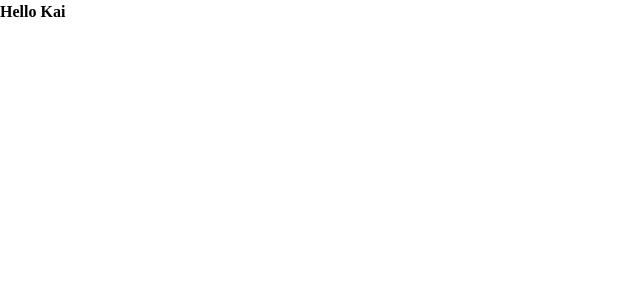
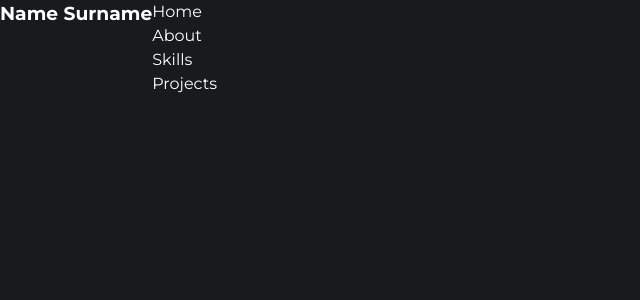
Before and after one commit to tanselbay1/portfolio, a React (Create React App) app: page / in a window 1280 px wide. Shown: the top 300 px of the page, without its empty margins (0-640 px from the left). Built offline with nearby package versions, Linux system fonts and the light colour scheme.

Commit message:
Add Scss variables Add structure for header component

```diff
--- a/src/App.js
+++ b/src/App.js
@@ -1,9 +1,10 @@
 import './assets/styles.scss';
+import Header from './components/Header';
 
 function App() {
     return (
         <div className="App">
-            <h1>Hello Kai</h1>
+            <Header />
         </div>
     );
 }
--- a/src/assets/style-components/_header.scss
+++ b/src/assets/style-components/_header.scss
@@ -0,0 +1,12 @@
+@use './mixins' as *;
+@use './variables' as *;
+
+.header__container {
+    nav {
+        @include flex(row, space-around);
+    }
+    a {
+        text-decoration: none;
+        color: $text-color;
+    }
+}
--- /dev/null
+++ b/src/assets/style-components/_variables.scss
@@ -0,0 +1,28 @@
+//FONTS
+@import url('https://fonts.googleapis.com/css2?family=Montserrat:wght@400;700&display=swap');
+
+$font-text: 'Montserrat', sans-serif;
+
+//COLORS
+//Dark Theme Colors
+$red: #e44e58;
+$dark-red: #e43956c4;
+$blue: #0077b5;
+$gray: rgb(170, 170, 170);
+$dark-gray: #181a1b;
+$dark-blue: #002333;
+$text-color: #fff;
+$lighter-text: rgb(219, 219, 219);
+$ard-background: #2e3031;
+$skills-span: rgb(200, 200, 200);
+
+//Light Theme Colors
+
+.light {
+    $gray: rgb(107, 107, 107);
+    $dark-gray: white;
+    $text-color: #000;
+    $lighter-text: rgb(37, 37, 37);
+    $card-background: #eeeeee;
+    $skills-span: rgb(61, 61, 61);
+}
--- a/src/assets/styles.scss
+++ b/src/assets/styles.scss
@@ -1,7 +1,13 @@
 @use './style-components/reset';
 @use './style-components/mixins' as *;
+@use './style-components/variables' as *;
 @use './style-components/header';
 
 * {
-    font-size: 16px;
+    font-family: $font-text;
 }
+
+body {
+    background-color: $dark-gray;
+    color: $text-color;
+}
--- a/src/components/Header.js
+++ b/src/components/Header.js
@@ -1,3 +1,25 @@
 export default function Header() {
-    return <div className="header__container">Header</div>;
+    return (
+        <div className="header__container">
+            <nav>
+                <h3 className="logo">
+                    Name <span>Surname</span>
+                </h3>
+                <ul className="menu">
+                    <li>
+                        <a href="#home">Home</a>
+                    </li>
+                    <li>
+                        <a href="#about">About</a>
+                    </li>
+                    <li>
+                        <a href="#skills">Skills</a>
+                    </li>
+                    <li>
+                        <a href="#projects">Projects</a>
+                    </li>
+                </ul>
+            </nav>
+        </div>
+    );
 }
```
